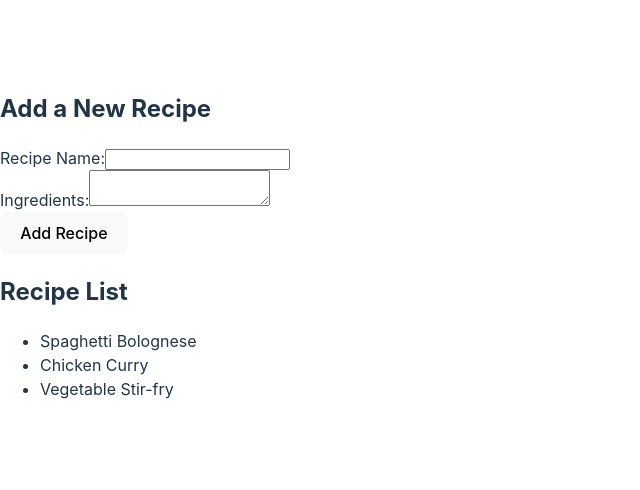
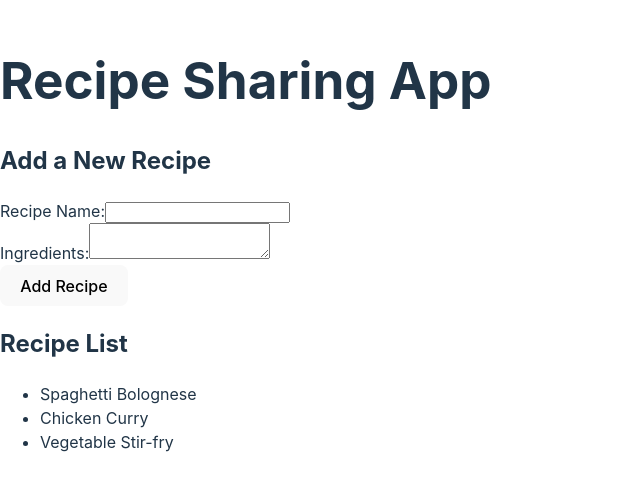
Before and after one commit to Sikoukamine/alx-fe-reactjs, a React (Vite) app: page / in a window 1280 px wide. Shown: the part 156-646 px from the top of the page, without its empty margins (0-640 px from the left). Built offline with nearby package versions, Linux system fonts and the light colour scheme.

Commit message:
Add App.jsx with imports for AddRecipeForm and RecipeList

```diff
--- a/src/App.jsx
+++ b/src/App.jsx
@@ -5,6 +5,7 @@ import RecipeList from "./components/RecipeList";
 const App = () => {
   return (
     <div>
+      <h1>Recipe Sharing App</h1>
       <AddRecipeForm />
       <RecipeList />
     </div>
```
